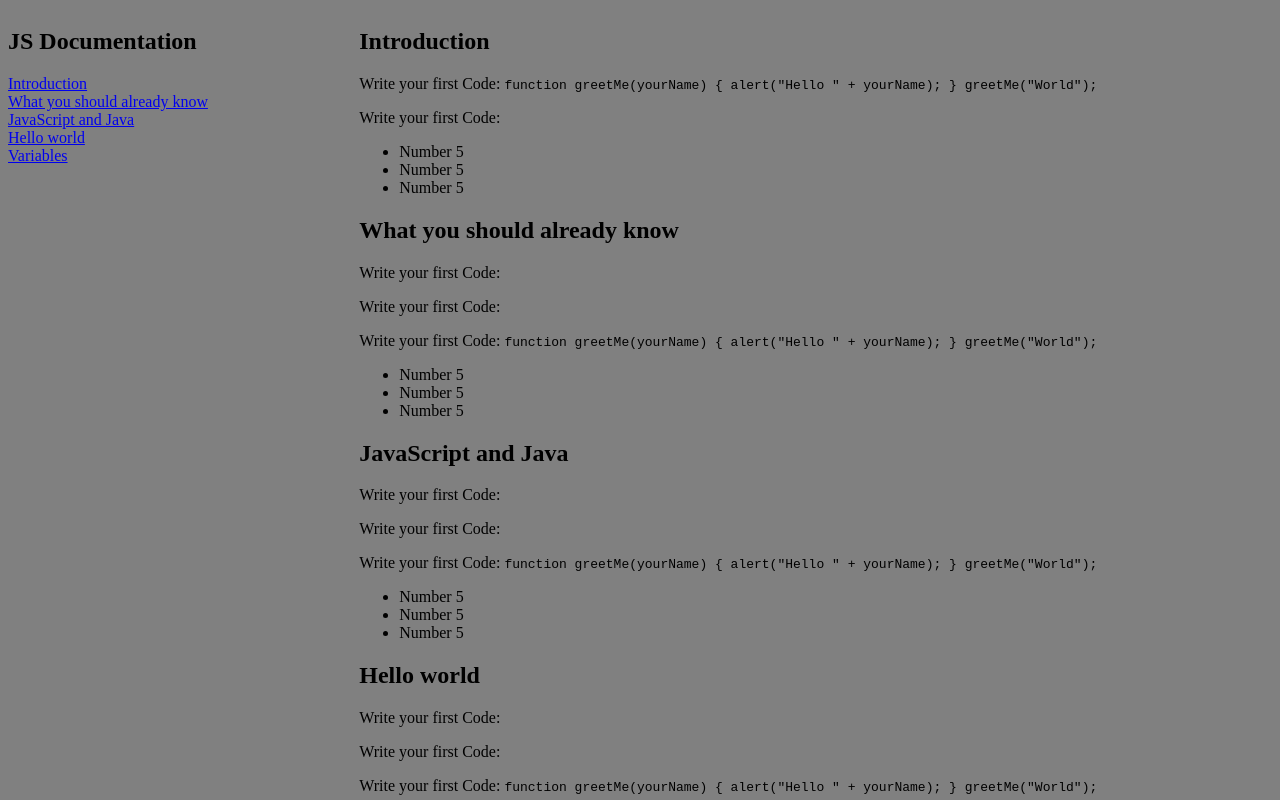
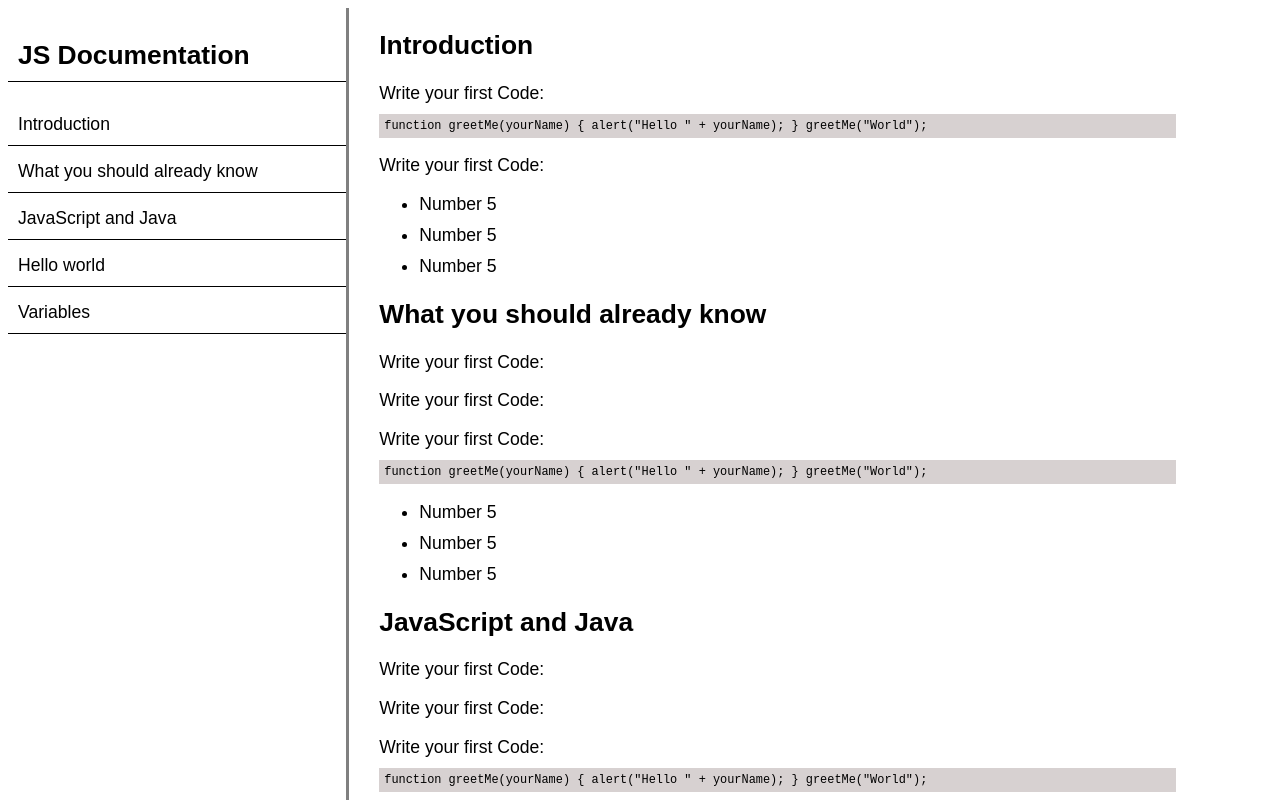
Before and after one commit to Lanr3waju/Technical-Documentation-Page, a website: page index.html in a window 1280 px wide. Shown: the top 800 px of the page. Drawn offline with Linux system fonts and the light colour scheme.

Commit message:
Add styles to Project

```diff
--- a/css/styles.css
+++ b/css/styles.css
@@ -1,10 +1,50 @@
 body {
   background-color: grey;
+  font-size: 1.1em;
+  font-family: ubuntu, sans-serif;
+}
+
+a {
+  text-decoration: none;
+  color: black;
+  display: block;
+  margin-bottom: 5px;
+  margin-top: 5px;
+  border-bottom: 1px solid black;
+  padding: 10px;
+}
+
+h1 {
+  border-bottom: 1px solid black;
+  padding: 10px;
+}
+
+#side-bar {
+  border-right: 3px solid gray;
+  font-size: 1em;
+}
+
+code {
+  display: block;
+  background-color: rgb(215, 209, 209);
+  font-size: smaller;
+  margin-top: 10px;
+  padding: 5px;
+}
+
+ul li {
+  margin-top: 10px;
 }
 
 #main {
   display: grid;
   grid-template-columns: 30% 70%;
-  grid-gap: 10px;
+  grid-gap: 30px;
   width: 90%;
 }
+
+@media only screen and (min-width: 500px) {
+  body {
+    background-color: white;
+  }
+}
```
